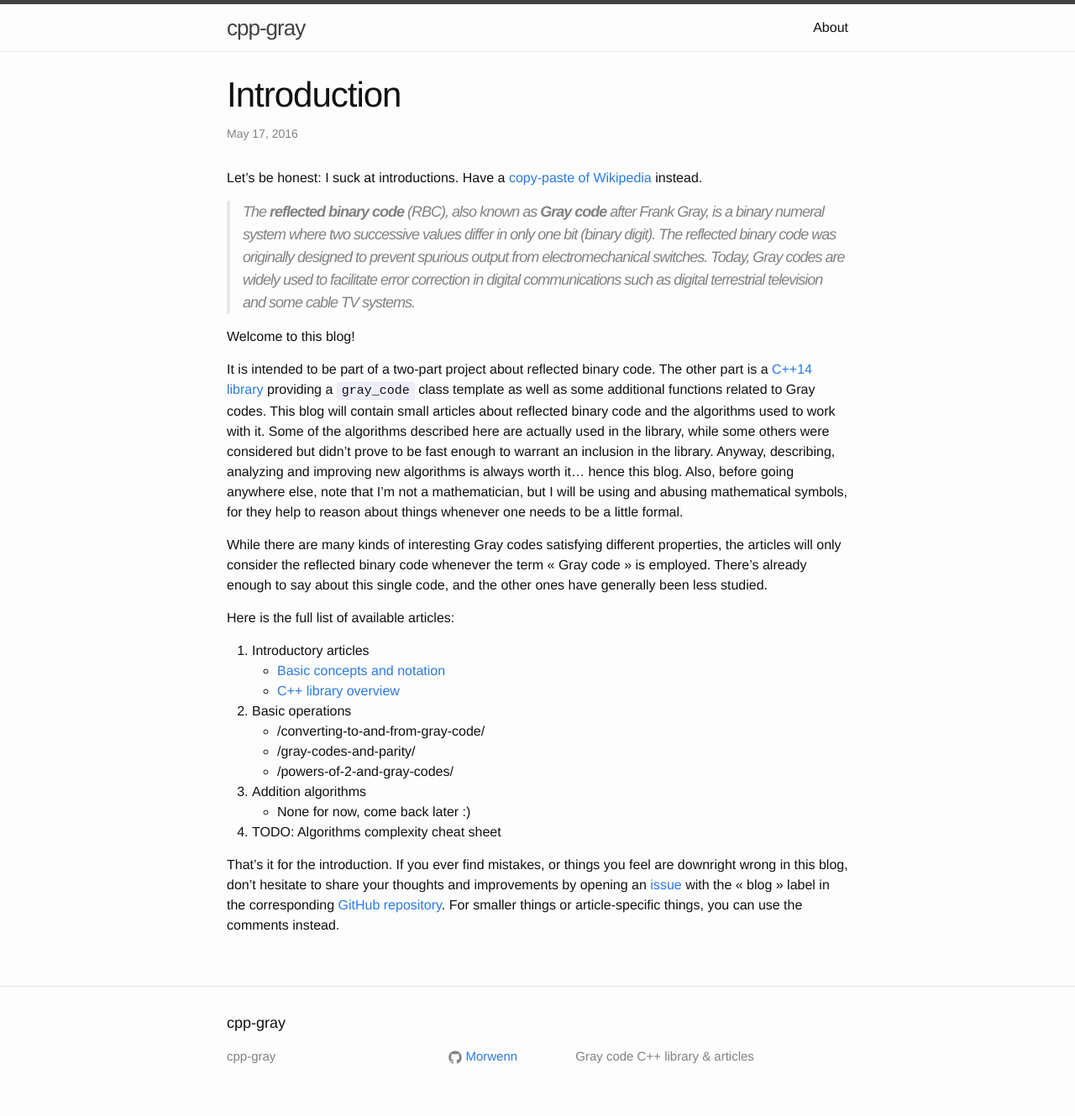
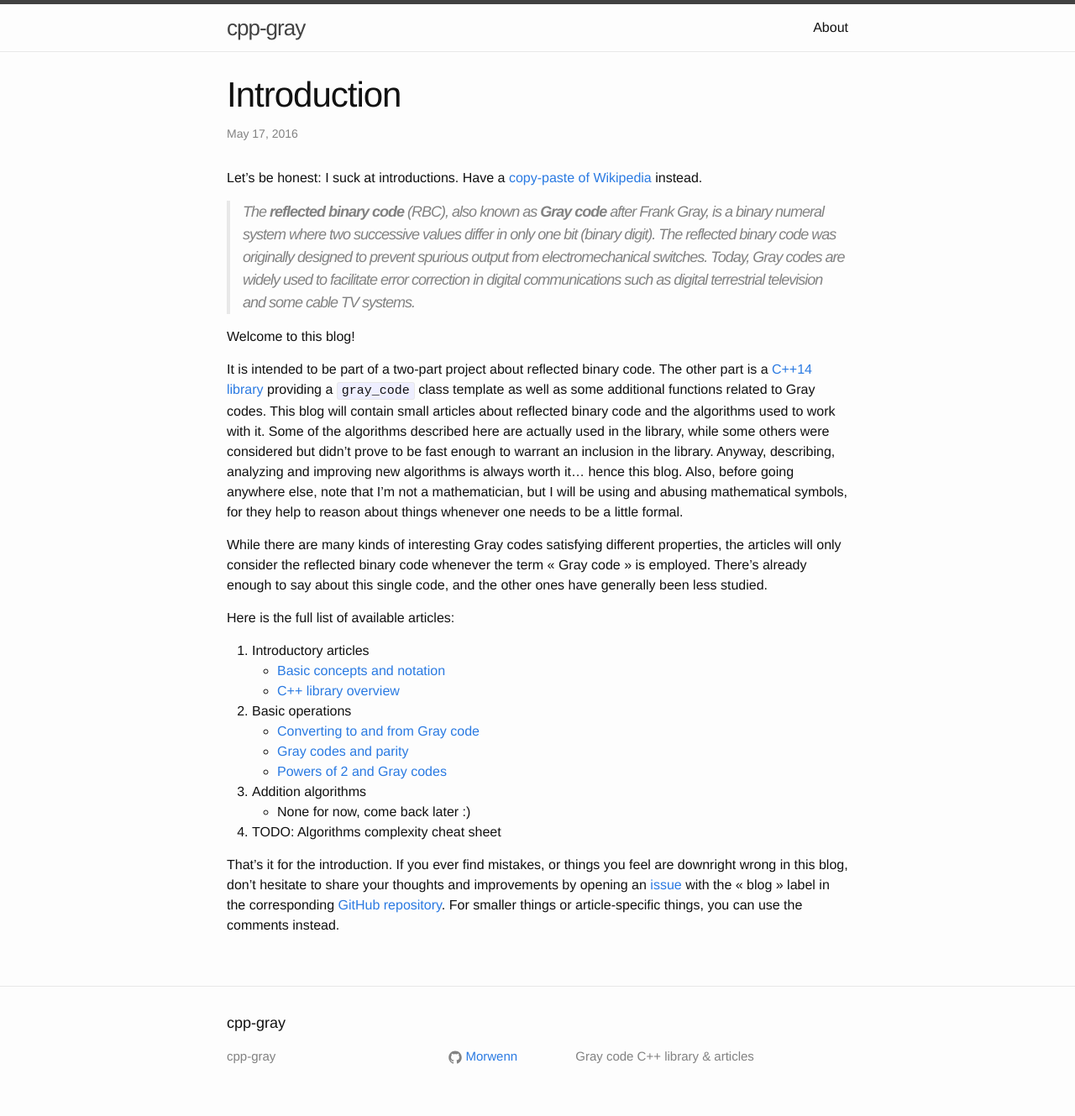
Before and after one commit to Morwenn/cpp-gray, a Jekyll site: the page built from _posts/2016-05-17-introduction.markdown, in a window 1280 px wide. Shown: the whole page at 84% size. Built offline with Jekyll 4.4.1, drawn with Linux system fonts in a browser that asks for light colours; nearby versions of some CDN libraries; comment, search, counter and statistics services are not loaded; part of the change alters nothing that is shown.

Commit message:
Better tree of contents for introduction (issue #6)
Still not the best it could be since the links are entirely static, but at
least it now works.

```diff
--- a/_posts/2016-05-17-introduction.markdown
+++ b/_posts/2016-05-17-introduction.markdown
@@ -28,12 +28,12 @@ and the other ones have generally been less studied.
 Here is the full list of available articles:
 
 1. Introductory articles
-  * [Basic concepts and notation]({% post_url 2016-05-21-the-reflected-binary-code %})
-  * [C++ library overview]({% post_url 2016-05-22-the-cpp-gray-c++-library %})
+  * [Basic concepts and notation](https://morwenn.github.io/cpp-gray/the-reflected-binary-code/)
+  * [C++ library overview](https://morwenn.github.io/cpp-gray/the-cpp-gray-c++-library/)
 2. Basic operations
-  * {% post_url 2016-05-25-converting-to-and-from-gray-code %}
-  * {% post_url 2016-05-29-gray-codes-and-parity %}
-  * {% post_url 2016-06-07-powers-of-2-and-gray-codes %}
+  * [Converting to and from Gray code](https://morwenn.github.io/cpp-gray/converting-to-and-from-gray-code/)
+  * [Gray codes and parity](https://morwenn.github.io/cpp-gray/gray-codes-and-parity/)
+  * [Powers of 2 and Gray codes](https://morwenn.github.io/cpp-gray/powers-of-2-and-gray-codes/)
 3. Addition algorithms
   * None for now, come back later :)
 4. TODO: Algorithms complexity cheat sheet
```
